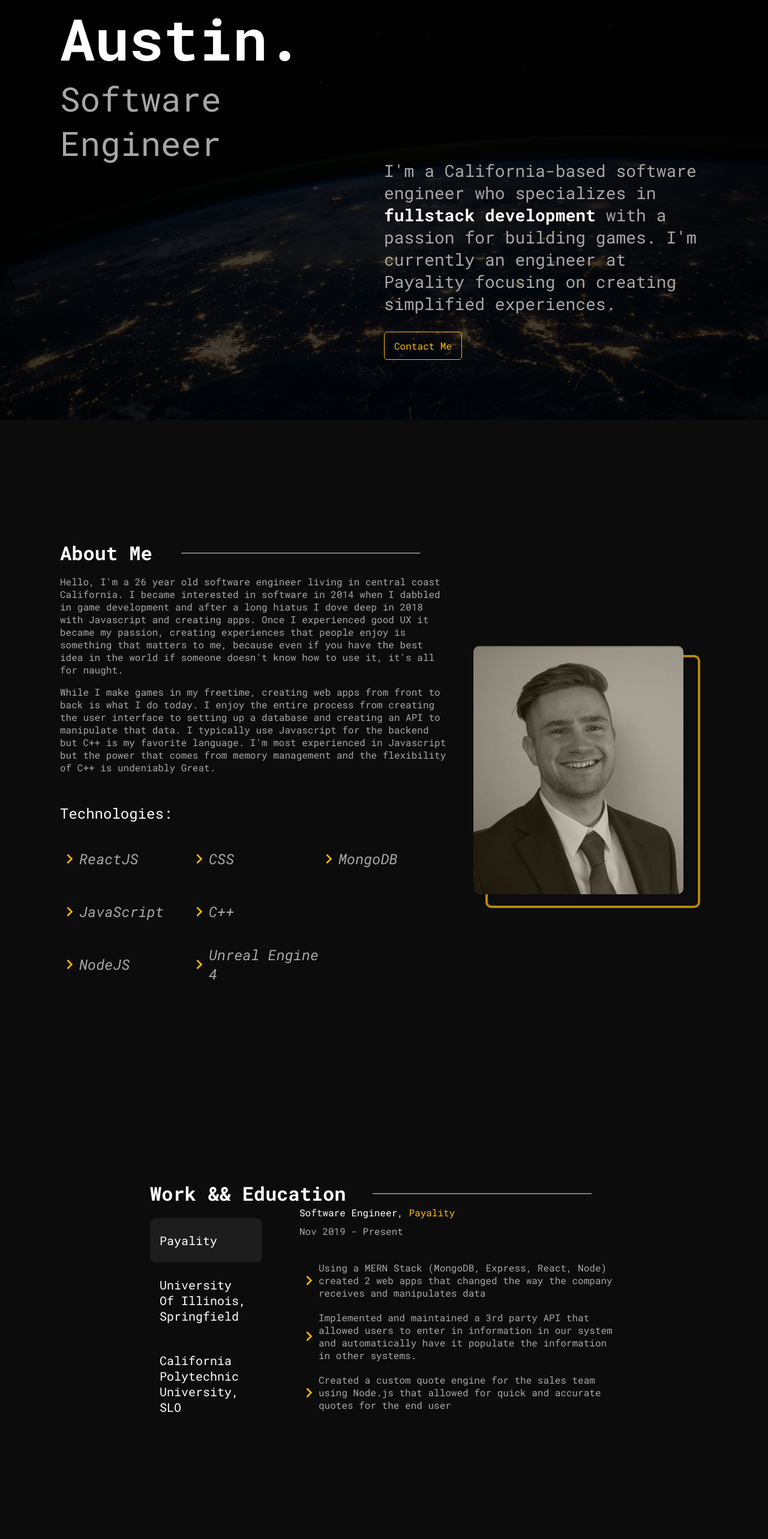
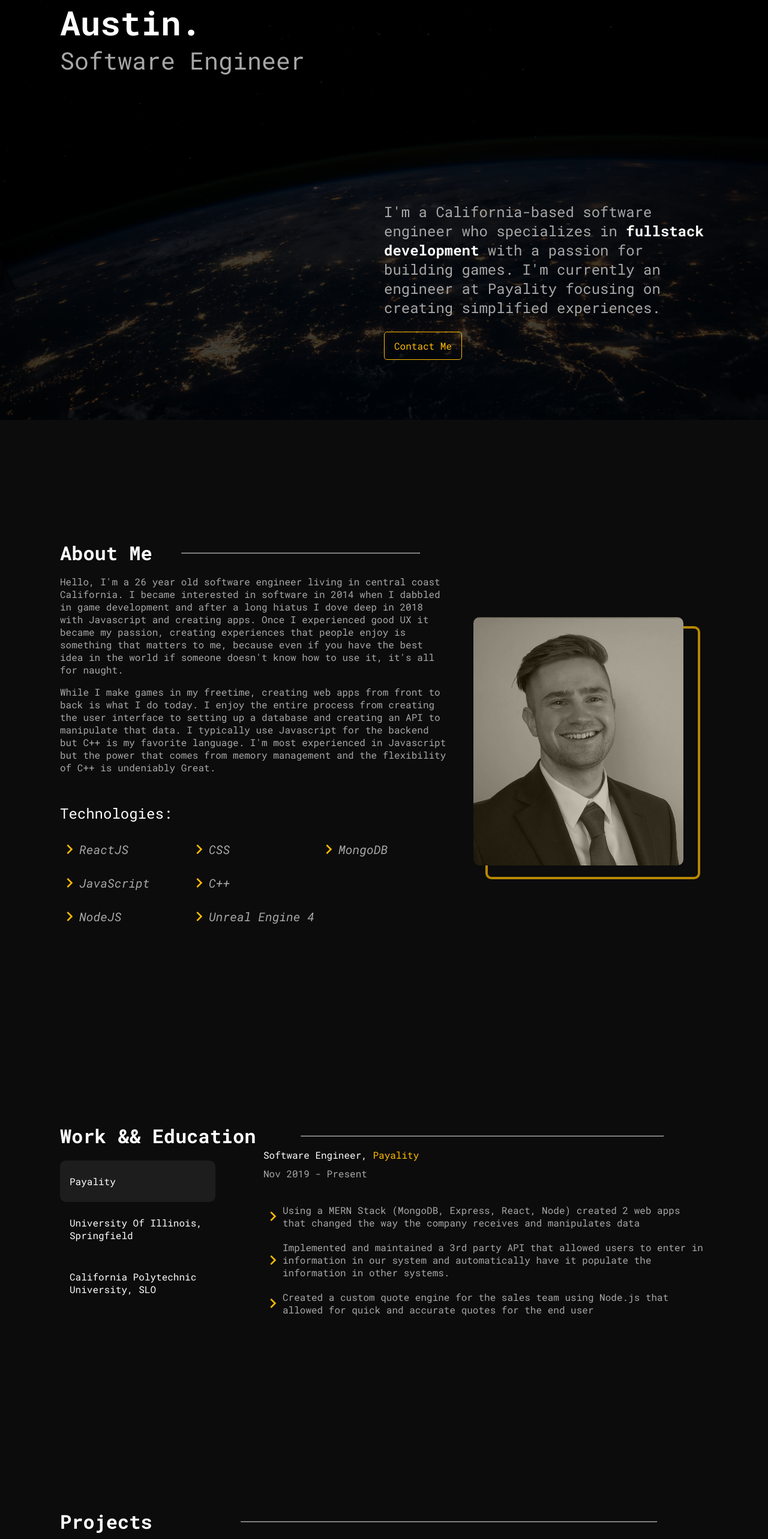
Before and after one commit to AustinVieth/personal-website-v3, a React (Create React App) app: page / in a window 1280 px wide. Shown: the part 100-2666 px from the top of the page at 60% size. Built offline with nearby package versions, Linux system fonts and the light colour scheme.

Commit message:
set laptop stylings;

```diff
--- a/src/Sass/Components/AboutMe.scss
+++ b/src/Sass/Components/AboutMe.scss
@@ -117,3 +117,11 @@
     }
   }
 }
+
+@media screen and (max-width: $laptopWidth) {
+  .about-me {
+    .technology-item {
+      font-size: 1.25rem;
+    }
+  }
+}
--- a/src/Sass/Components/ContactMe.scss
+++ b/src/Sass/Components/ContactMe.scss
@@ -39,9 +39,23 @@
   }
 }
 
+//laptop styles
+@media screen and (max-width: $laptopWidth) {
+  .contact-me {
+    padding-left: 200px;
+    padding-right: 200px;
+    padding-top: 100px;
+    .contact-me-message {
+      padding: 50px 50px;
+    }
+  }
+}
+
 @media screen and (max-width: $mobileWidth) {
   .contact-me {
     padding-top: 120px;
+    padding-left: 0;
+    padding-right: 0;
     min-height: 90vh;
     .contact-me-message {
       padding: 0;
--- a/src/Sass/Components/Hero.scss
+++ b/src/Sass/Components/Hero.scss
@@ -43,6 +43,21 @@
   }
 }
 
+//laptop Styling
+@media screen and (max-width: $laptopWidth) {
+  .hero {
+    .name {
+      font-size: 3.5rem;
+    }
+    .title {
+      font-size: 2.5rem;
+    }
+    .hero-info {
+      font-size: 1.5rem;
+    }
+  }
+}
+
 //mobile styles
 @media screen and (max-width: $mobileWidth) {
   .hero {
--- a/src/Sass/Components/Projects.scss
+++ b/src/Sass/Components/Projects.scss
@@ -10,6 +10,13 @@
     display: flex;
     flex-wrap: wrap;
     margin-top: 80px;
+  }
+}
+@media screen and (max-width: $laptopWidth) {
+  .projects {
+    .header-container {
+      padding: 0;
+    }
   }
 }
 
--- a/src/Sass/Components/Work.scss
+++ b/src/Sass/Components/Work.scss
@@ -60,8 +60,18 @@
   }
 }
 
+@media screen and (max-width: $laptopWidth) {
+  .work {
+    padding: 100px;
+    .work-selector-item {
+      font-size: 1rem;
+    }
+  }
+}
+
 @media screen and (max-width: $mobileWidth) {
   .work {
+    padding: 20px;
     padding-top: 120px;
     margin-top: 0;
     .work-container {
```
